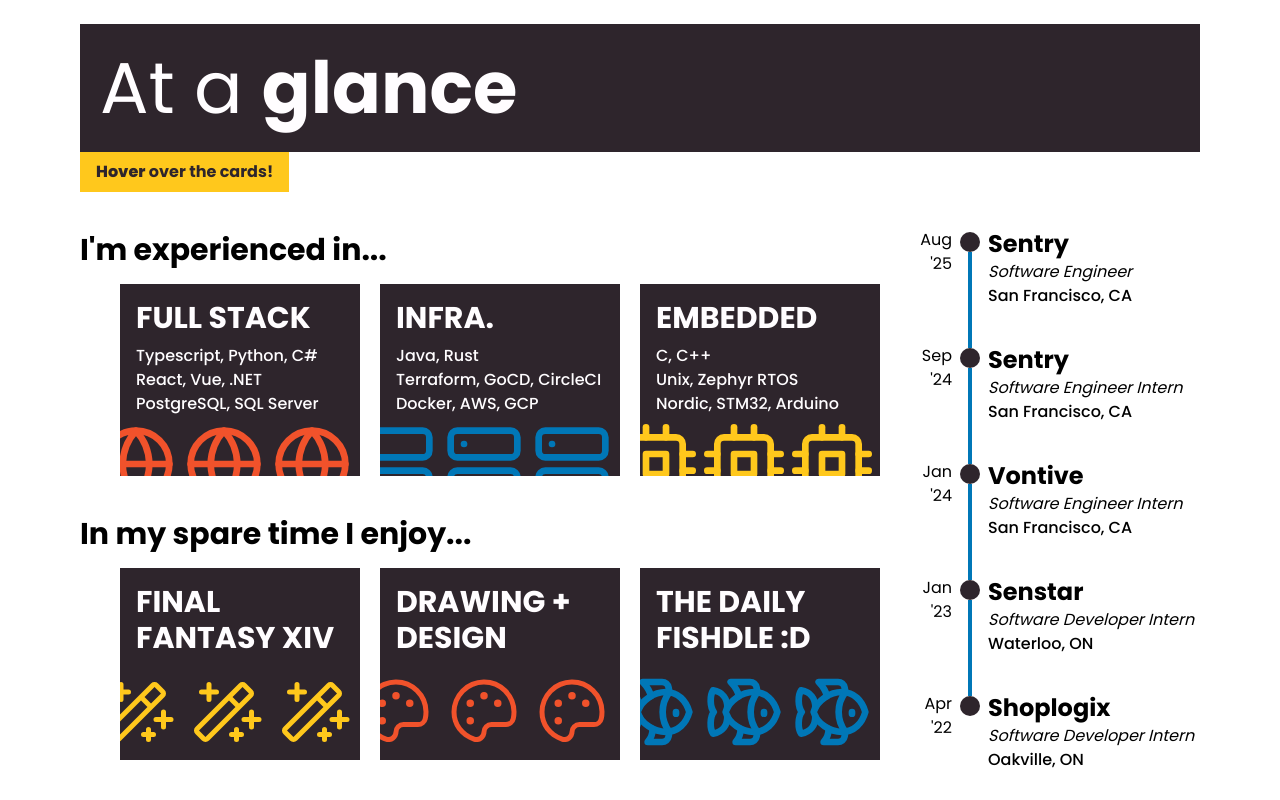
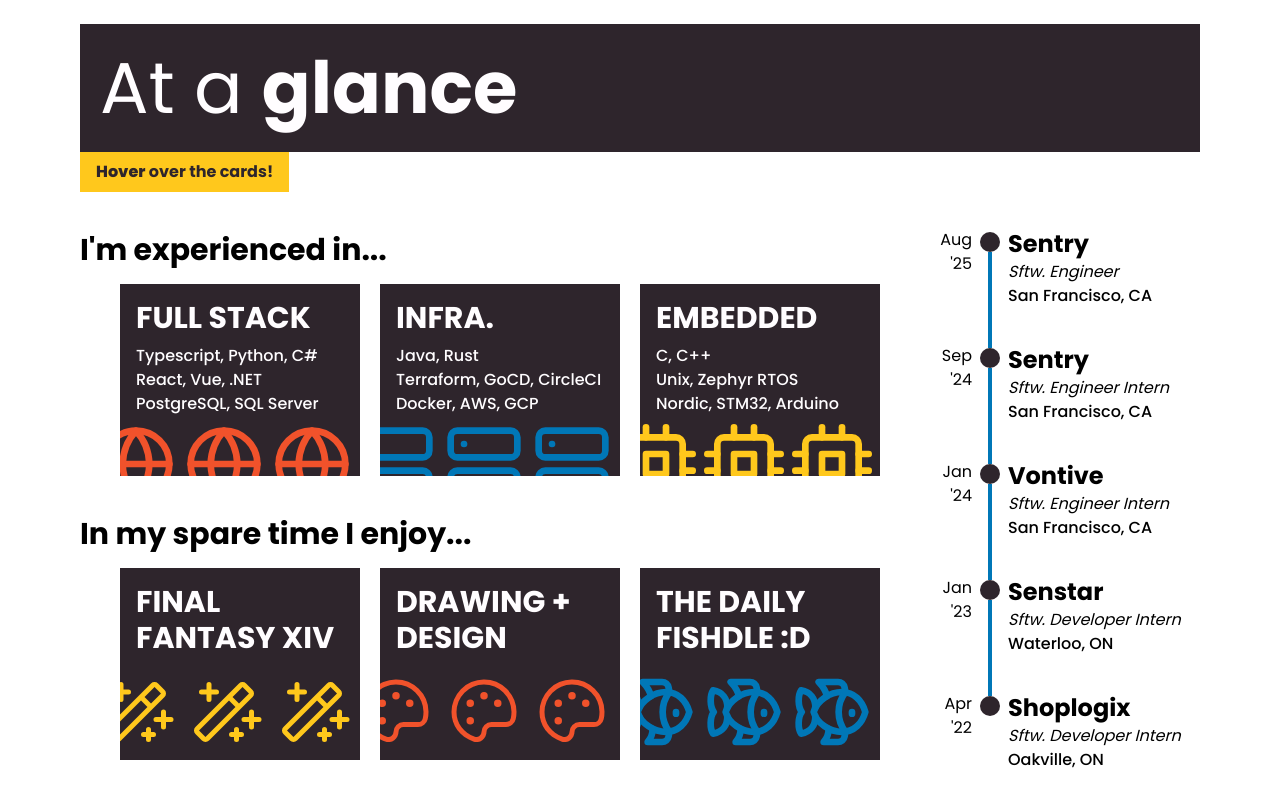
Before and after one commit to kenzoengineer/portfolio-2025, a React (Vite) app: page / in a window 1280 px wide. Shown: the part 856-1656 px from the top of the page. Built offline with nearby package versions, Linux system fonts and the light colour scheme.

Commit message:
animation for timeline

```diff
--- a/src/Glance/Glance.tsx
+++ b/src/Glance/Glance.tsx
@@ -40,7 +40,7 @@
         <div className="bg-b-yellow text-b-black py-2 px-4 font-bold mb-10 w-max">
           <span className="font-black scale-105">Hover</span> over the cards!
         </div>
-        <div className="flex gap-x-10">
+        <div className="flex gap-x-15">
           <div>
             <GlanceTitle text="I'm experienced in..." />
             <CardBox>
--- a/src/Glance/Timeline.tsx
+++ b/src/Glance/Timeline.tsx
@@ -1,3 +1,34 @@
+import { motion } from "framer-motion";
+
+const timelineMotion = {
+  hidden: {},
+  show: {
+    transition: {
+      staggerChildren: 0.3,
+    },
+  },
+};
+
+const eventMotion = {
+  hidden: { opacity: 0 },
+  show: {
+    opacity: 1,
+    transition: {
+      duration: 0.4,
+    },
+  },
+};
+
+const lineMotion = {
+  hidden: { height: "0rem" },
+  show: {
+    height: "6rem",
+    transition: {
+      duration: 0.4,
+    },
+  },
+};
+
 interface EventProps {
   company: string;
   title: string;
@@ -7,58 +38,66 @@
 }
 const Event = ({ company, title, location, date, first }: EventProps) => {
   return (
-    <div className="flex gap-x-2">
+    <motion.div variants={eventMotion} className="flex gap-x-2">
       <div className="w-8 text-right -mt-1">
         <p>{date}</p>
       </div>
       <div className="flex flex-col items-center">
         <div className="bg-b-black rounded-full h-5 w-5" />
-        {!first && <div className="bg-b-blue h-24 w-1" />}
+        {!first && (
+          <motion.div variants={lineMotion} className="bg-b-blue h-24 w-1" />
+        )}
       </div>
       <div className="flex flex-col">
         <h3 className="font-bold text-2xl -mt-1">{company}</h3>
         <p className="italic">{title}</p>
         <p className="font-medium">{location}</p>
       </div>
-    </div>
+    </motion.div>
   );
 };
 
 const Timeline = () => {
   return (
-    <div className="flex flex-col">
+    <motion.div
+      initial="hidden"
+      whileInView="show"
+      viewport={{ once: true, amount: 0.75 }}
+      variants={timelineMotion}
+      className="flex flex-col"
+    >
       <Event
         company="Sentry"
-        title="Software Engineer"
+        title="Sftw. Engineer"
         location="San Francisco, CA"
         date="Aug '25"
       />
       <Event
         company="Sentry"
-        title="Software Engineer Intern"
+        title="Sftw. Engineer Intern"
         location="San Francisco, CA"
         date="Sep '24"
       />
       <Event
         company="Vontive"
-        title="Software Engineer Intern"
+        title="Sftw. Engineer Intern"
         location="San Francisco, CA"
         date="Jan '24"
       />
       <Event
         company="Senstar"
-        title="Software Developer Intern"
+        title="Sftw. Developer Intern"
         location="Waterloo, ON"
         date="Jan '23"
       />
       <Event
         company="Shoplogix"
-        title="Software Developer Intern"
+        title="Sftw. Developer Intern"
         location="Oakville, ON"
         date="Apr '22"
         first
       />
-    </div>
+    </motion.div>
   );
 };
 
```
